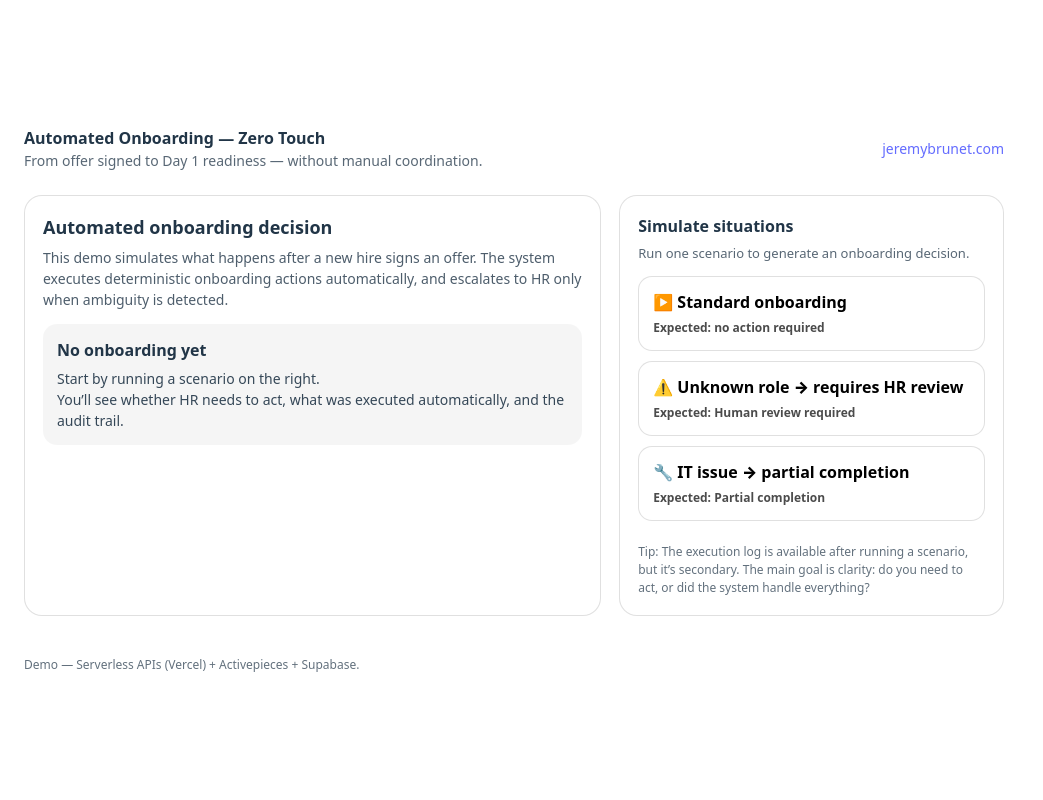
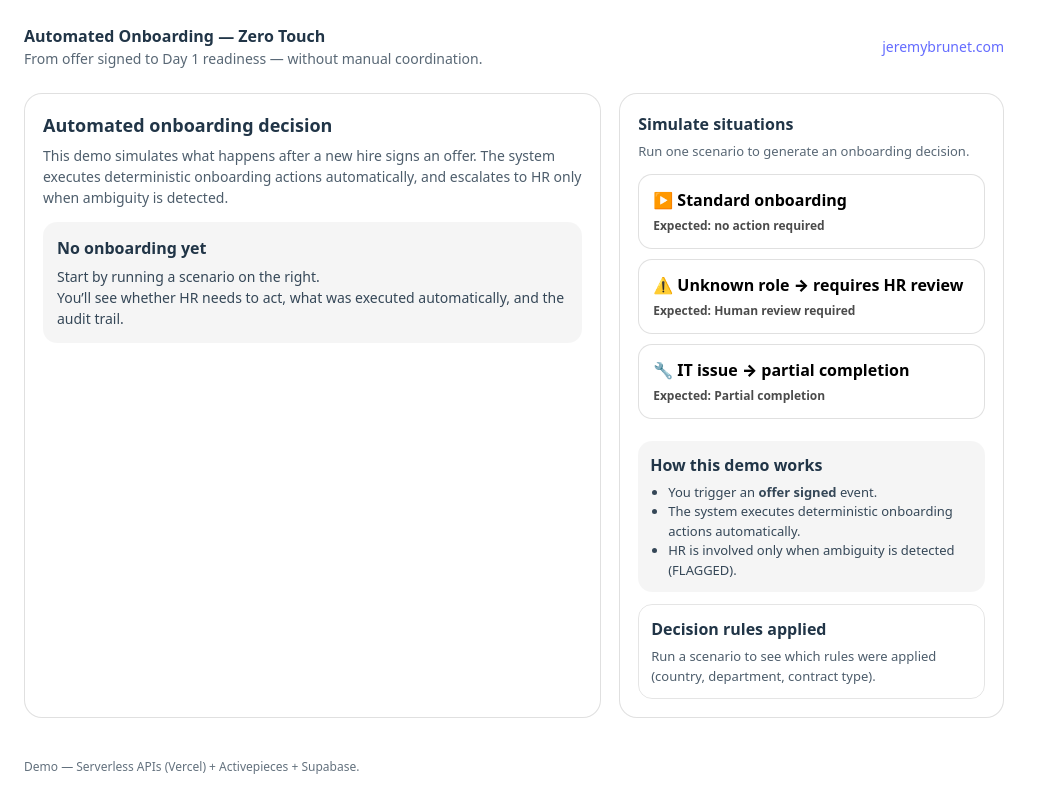
Before and after one commit to DFATPUNK/hr-onboarding-engine, a React (Vite) app: page / in a window 1280 px wide. Shown: the whole page, without its empty margins (0-1043 px from the left). Built offline with nearby package versions, Linux system fonts and the light colour scheme.

Commit message:
ux: add right-column explanation and show decision rules applied

```diff
--- a/src/pages/Home.tsx
+++ b/src/pages/Home.tsx
@@ -29,6 +29,8 @@ export default function Home() {
 
   const [showLast, setShowLast] = useState(false);
   const [err, setErr] = useState<string | null>(null);
+
+  const [displayedInput, setDisplayedInput] = useState<any>(null);
 
   useEffect(() => {
     const saved = localStorage.getItem(LS_LAST_RUN);
@@ -117,6 +119,18 @@ export default function Home() {
   const displayedSummary = isShowingSessionResult ? resultSummary : isShowingLast ? lastSummary : null;
 
   const badge = statusBadge(displayedStatus ?? undefined);
+
+  useEffect(() => {
+    if (!displayedRunId) {
+      setDisplayedInput(null);
+      return;
+    }
+
+    // fetch run to get input and show "rules applied"
+    fetchRun(displayedRunId)
+      .then(({ run }) => setDisplayedInput(run.input))
+      .catch(() => setDisplayedInput(null));
+  }, [displayedRunId]);
 
   return (
     <div style={{ display: "grid", gridTemplateColumns: "1.2fr 0.8fr", gap: 18 }}>
@@ -217,9 +231,36 @@ export default function Home() {
           <div style={scenarioSub}>Expected: Partial completion</div>
         </button>
 
-        <div style={{ marginTop: 12, fontSize: 12, opacity: 0.7 }}>
-          Tip: The execution log is available after running a scenario, but it’s secondary. The main goal is clarity: do
-          you need to act, or did the system handle everything?
+        <div style={{ marginTop: 12, padding: 12, borderRadius: 14, background: "rgba(0,0,0,0.04)" }}>
+          <div style={{ fontWeight: 900, marginBottom: 6 }}>How this demo works</div>
+          <ul style={{ margin: 0, paddingLeft: 18, fontSize: 13, opacity: 0.9 }}>
+            <li>You trigger an <b>offer signed</b> event.</li>
+            <li>The system executes deterministic onboarding actions automatically.</li>
+            <li>HR is involved only when ambiguity is detected (FLAGGED).</li>
+          </ul>
+        </div>
+
+        <div style={{ marginTop: 12, padding: 12, borderRadius: 14, border: "1px solid rgba(0,0,0,0.10)" }}>
+          <div style={{ fontWeight: 900, marginBottom: 6 }}>Decision rules applied</div>
+
+          {!displayedRunId && (
+            <div style={{ fontSize: 13, opacity: 0.8 }}>
+              Run a scenario to see which rules were applied (country, department, contract type).
+            </div>
+          )}
+
+          {displayedRunId && displayedInput && (
+            <div style={{ display: "grid", gap: 8, fontSize: 13, opacity: 0.9 }}>
+              <RuleRow label="Country" value={displayedInput?.employment?.country ?? "—"} />
+              <RuleRow label="Department" value={displayedInput?.job?.department ?? "—"} />
+              <RuleRow label="Contract type" value={displayedInput?.employment?.contract_type ?? "—"} />
+              <RuleRow label="Role" value={displayedInput?.job?.title ?? "—"} />
+              <RuleRow
+                label="Human involvement"
+                value={(displayedStatus ?? "").toUpperCase() === "FLAGGED" ? "Required (ambiguity detected)" : "Not required"}
+              />
+            </div>
+          )}
         </div>
       </div>
     </div>
@@ -275,3 +316,12 @@ const scenarioSub: React.CSSProperties = {
   fontWeight: 700,
   marginTop: 6,
 };
+
+function RuleRow({ label, value }: { label: string; value: string }) {
+  return (
+    <div style={{ display: "flex", justifyContent: "space-between", gap: 12 }}>
+      <div style={{ fontWeight: 800, opacity: 0.85 }}>{label}</div>
+      <div style={{ fontWeight: 900 }}>{value}</div>
+    </div>
+  );
+}
```
